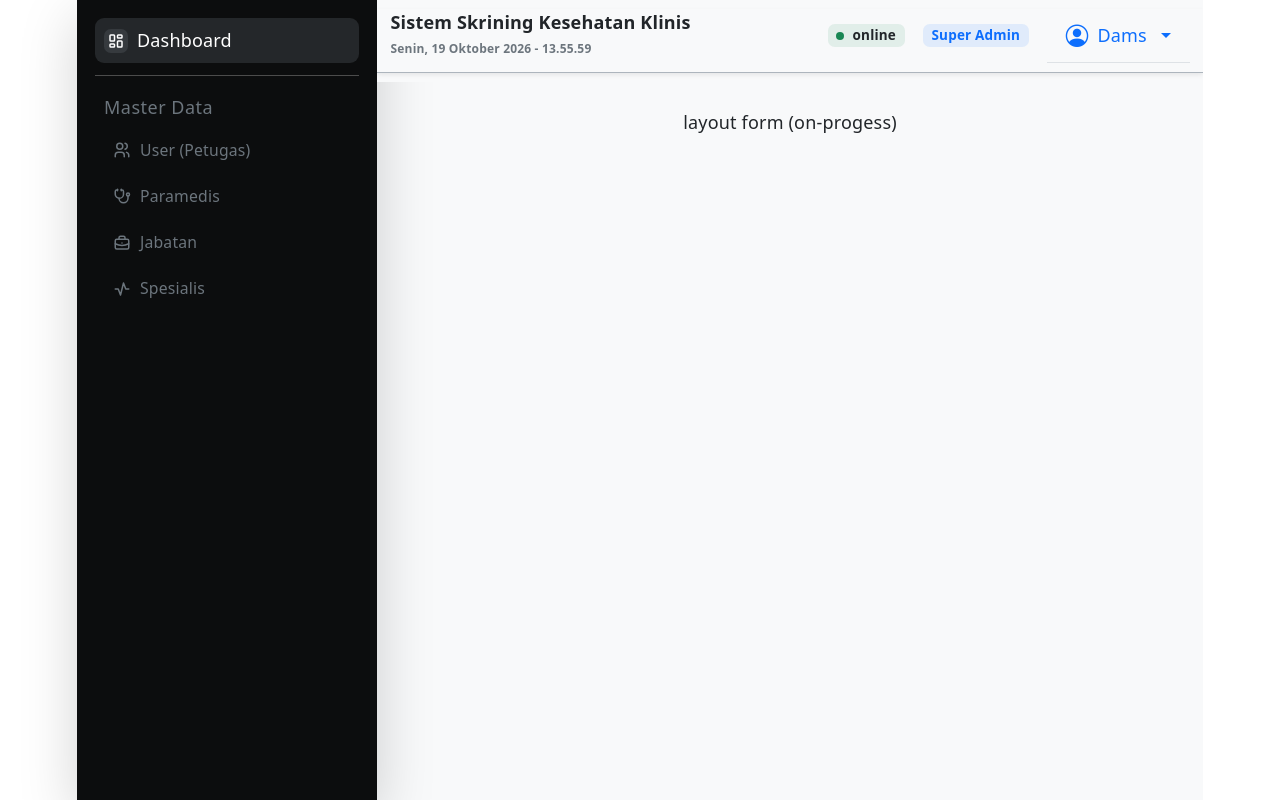
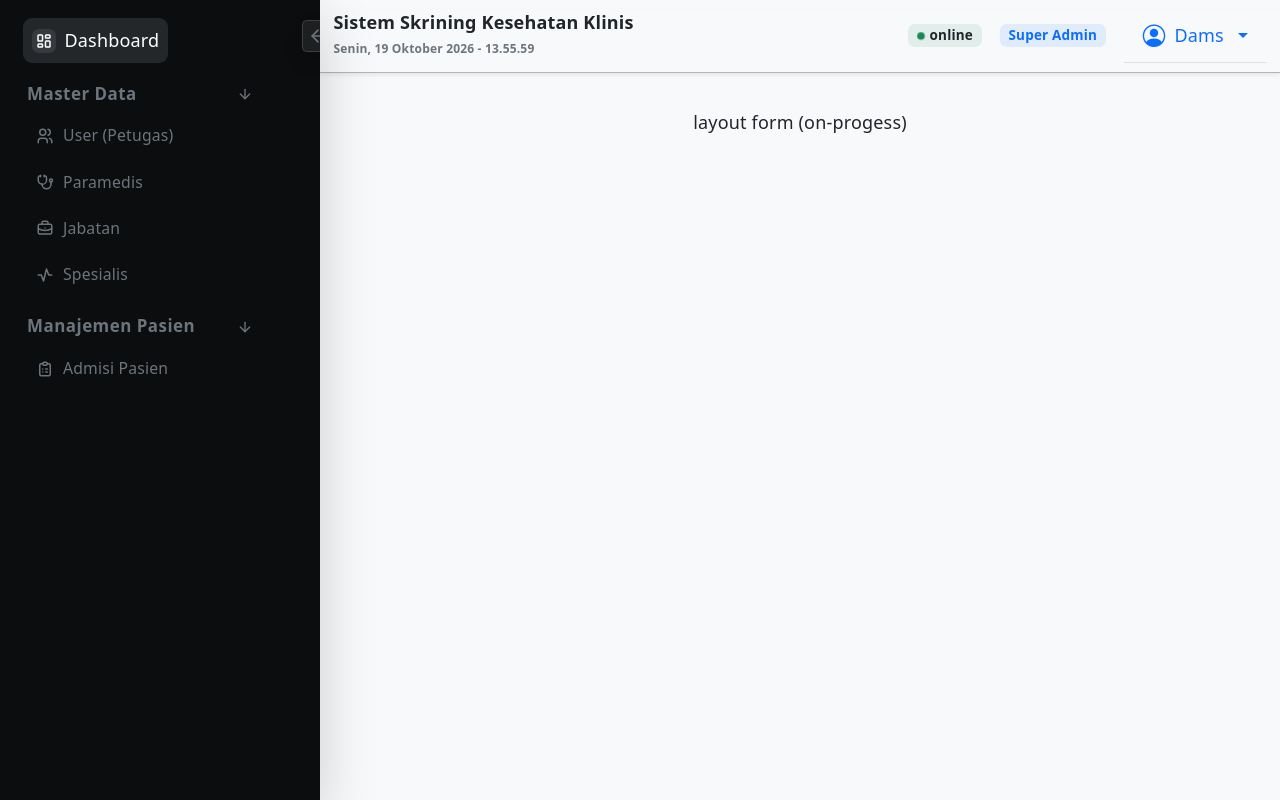
Before and after one commit to dams-code/sistem-skrining-kesehatan-klinis, a React (Vite) app in the folder frontend/: page /menu in a window 1280 px wide. Built offline with nearby package versions, Linux system fonts and the light colour scheme; no server answers.

Commit message:
fix, Perbaikan layout menu utama, login, register

```diff
--- a/frontend/src/components/Navbar.jsx
+++ b/frontend/src/components/Navbar.jsx
@@ -22,8 +22,8 @@ export default function Navbar({namaProject = '', username= '', nama_jabatan= ''
     }).replace("pukul", "-");
 
     return (
-        <nav class="navbar navbar-expand-lg bg-body-tertiary">
-            <div class="shadow-sm container-fluid border-bottom border-dark-subtle pb-2 justify-content-between">
+        <nav className="navbar navbar-expand-lg bg-body-tertiary">
+            <div className="shadow-sm container-fluid border-bottom border-dark-subtle pb-2 justify-content-between">
                 <div className="col text-start">
                     <h5 className="fw-bold m-0 text-dark" style={{fontSize: '18px'}}>{namaProject}</h5>
                     <small className="text-secondary" style={{fontSize: '12px'}}>
@@ -33,7 +33,10 @@ export default function Navbar({namaProject = '', username= '', nama_jabatan= ''
 
                 <div className="d-flex align-items-center gap-3 me-3">
                     <div className="d-flex align-items-center gap-3">
-                        <span className="badge bg-success bg-opacity-10 text-dark"><span className="rounded-circle bg-success d-inline-block me-1" style={{width: '8px', height: '8px'}}></span> {status}</span>
+                        <span className="badge bg-success bg-opacity-10 text-dark">
+                            <span className="rounded-circle bg-success d-inline-block me-1 pulse" style={{width: '8px', height: '8px'}}></span>
+                            {status}
+                        </span>
                         <span className="badge bg-primary bg-opacity-10 text-primary">{nama_jabatan}</span>
                     </div>
                 </div>
@@ -71,6 +74,28 @@ export default function Navbar({namaProject = '', username= '', nama_jabatan= ''
                     </div>
                 </div>
             </div>
+
+            <style>{`
+                @keyframes setPulse{
+                    0% {
+                        transform: scale(0);
+                        box-shadow: 0 0 0 0 rgba(25,135, 84, 0.7);
+                    }
+                    70% {
+                        transform: scale(1);
+                        box-shadow: 0 0 0 6px rgba(25, 135, 84, 0);
+                    }
+                    100% {
+                        transform: scale(0.95);
+                        box-shadow: 0 0 0 0 rgba(25,135, 84, 0);
+                    }
+                }
+
+                .pulse{
+                    animation: setPulse 1.4s infinite;
+                }
+            `}
+            </style>
         </nav>
     )
 }
--- a/frontend/src/components/Sidebar.jsx
+++ b/frontend/src/components/Sidebar.jsx
@@ -1,22 +1,58 @@
 import React, {useState} from 'react';
 import {
-    TbStethoscope, TbActivity,
-    TbUsers, TbBriefcase, TbLayoutDashboard
+    TbStethoscope, TbActivity, TbUsers,
+    TbBriefcase, TbLayoutDashboard, TbClipboardList
 } from 'react-icons/tb';
 
-export default function Sidebar() {
+import { LuArrowDown, LuArrowLeft, LuArrowRight } from "react-icons/lu";
+
+export default function Sidebar({cekSidebarOpen, toggleSidebar}) {
     const [menuAktif, setMenuAktif] = useState("set-dashboard");
+
+    const [masterDataOpen, setMasterDataOpen] = useState(true);
+    const [manajemenPasienOpen, setManajemenPasienOpen] = useState(true);
 
     return (
         <div
-            className="p-3 text-white shadow-lg"
+            className="position-relative shadow-lg flex-shrink-0"
             style={{
-                width: '300px',
+                width: cekSidebarOpen ? '320px' : '0px',
+                minWidth: cekSidebarOpen ? '200px' : '0px',
                 backgroundColor: '#0c0d0e',
-                minHeight: '100vh'
+                minHeight: '100vh',
+                overflow: 'hidden',
+                transition: 'width 0.3s ease min-width 0.3s ease',
+                whiteSpace: 'nowrap',
+                zIndex: 100
             }}
         >
-            <div className="d-flex flex-column gap-1 mb-3">
+            <button
+                onClick={toggleSidebar}
+                className="btn btn-sm text-secondary position-absolute shadow d-flex align-items-center justify-content-center p-0 position-absolute"
+                style={{
+                    width:'32px',
+                    height: '32px',
+                    top: '20px',
+                    right: '-14px',
+                    zIndex: 101,
+                    backgroundColor: '#1d1f21',
+                    border: '1px solid #3c4043',
+                    color: '#a1a7ab'
+
+                }}
+            >
+                {cekSidebarOpen ? <LuArrowLeft size={20} /> : <LuArrowRight size={20} />}
+            </button>
+
+            <div
+                className={`d-flex flex-column h-100 p-3 text-white ${cekSidebarOpen ? 'overflow-auto': 'overflow-hidden'}`}
+                style={{
+                    width: '280px',
+                    opacity: cekSidebarOpen ? 1 : 0,
+                    transition: 'opacity 0.2s ease'
+                }}
+            >
+                <div className="d-flex align-items-center justify-content-between mb-3 px-1">
                     <div onClick={() => setMenuAktif('set-dashboard')} className={`d-flex align-items-center gap-2 px-2 py-2 rounded-3 cursor-pointer ${
                             menuAktif === 'set-dashboard'
                                 ? 'bg-secondary bg-opacity-25 text-white fw-medium'
@@ -33,10 +69,17 @@ export default function Sidebar() {
                 </div>
 
                 <div className="mb-3">
-                <div className="text-secondary px-2 mb-1 d-flex justify-content-between align-items-center" style={{fontSize: '11px', letterSpacing: '0.5px'}}>
-                    <span className="fs-6">Master Data</span>
+                    <div className="text-secondary px-2 mb-1 text-start align-items-center d-flex justify-content-between cursor-pointer hover-white" style={{fontSize: '11px', letterSpacing: '0.5px', userSelect: 'none'}} onClick={() => setMasterDataOpen(!masterDataOpen)}>
+                        <span style={{fontSize: '0.94rem'}} className="fw-semibold">Master Data</span>
+                        <span style={{transform: masterDataOpen ? 'rotate(0deg)' : 'rotate(-90deg)', transition: 'transform 0.2s ease'}}><LuArrowDown size={16}/></span>
                     </div>
-                <div className="d-flex flex-column gap-1 mx-2 mt-2">
+                    {
+                        masterDataOpen && (
+                            <div className="d-flex flex-column gap-1 mx-2 mt-2 dropdown-content"
+                                style={{
+                                    animation: 'fadeIn 0.26s ease-in-out forwards'
+                                }}
+                            >
                                 <div
                                     onClick={() => setMenuAktif('user')}
                                     className={`d-flex align-items-center gap-2 px-2 py-2 rounded-3 cursor-pointer ${
@@ -77,12 +120,56 @@ export default function Sidebar() {
                                     <span className="small">Spesialis</span>
                                 </div>
                             </div>
+                        )
+                    }
+                </div>
+
+                <div className="mb-3">
+                    <div className="text-secondary text-start px-2 mb-1 align-items-center d-flex justify-content-between cursor-pointer hover-white" style={{fontSize: '11px', letterSpacing: '0.5px', userSelect: 'none'}} onClick={() => setManajemenPasienOpen(!manajemenPasienOpen)}>
+                        <span style={{fontSize: '0.94rem'}} className="fw-semibold">Manajemen Pasien</span>
+                        <span style={{transform: manajemenPasienOpen ? 'rotate(0deg)' : 'rotate(-90deg)', transition: 'transform 0.2s ease'}}><LuArrowDown size={16}/></span>
+                    </div>
+
+                    {
+                        manajemenPasienOpen && (
+                            <div className="d-flex flex-column gap-1 mx-2 mt-2" style={{animation: 'fadeIn 0.26s forwards'}}>
+                                <div
+                                    onClick={() => setMenuAktif('admisi')}
+                                    className={`d-flex align-items-center gap-2 px-2 py-2 rounded-3 cursor-pointer ${
+                                        menuAktif === 'admisi' ? 'bg-secondary bg-opacity-25 text-white fw-medium' : 'text-secondary hover-bg'
+                                    }`}
+                                >
+                                    <TbClipboardList />
+                                    <span className="small">Admisi Pasien</span>
+
+                                </div>
+                            </div>
+                        )
+                    }
+                </div>
             </div>
 
             {
                 <style>{`
                     .cursor-pointer {cursor: pointer;}
                     .hover-bg:hover {background-color: rgba(255,255,255,0.05); color: #fff;}
+
+                    @keyframes fadeIn{
+                        0% {
+                            opacity: 0;
+                            transform: translateY(-6px);
+                        }
+                        100% {
+                            opacity: 1;
+                            transform: translateY(0);
+                        }
+                    }
+
+                    .btn-primary:hover {
+                        background-color: #3c4043 !important;
+                        color: #fff !important;
+                        border-color: #5f6368 !important;
+                    }
                 `}
                 </style>
             }
--- a/frontend/src/index.css
+++ b/frontend/src/index.css
@@ -55,7 +55,6 @@ body {
 }
 
 #root {
-  width: 1126px;
   max-width: 100%;
   margin: 0 auto;
   text-align: center;
--- a/frontend/src/pages/auth/Login.jsx
+++ b/frontend/src/pages/auth/Login.jsx
@@ -29,7 +29,7 @@ export default function Login(){
 
     return (
         <div className="container d-flex justify-content-center align-item-center">
-            <div className="row col-md-6 mt-3 justify-content-center align-item-center">
+            <div className="row col-md-5 mt-3 justify-content-center align-item-center">
                 <div className="card shadow-sm p-3 mb-5 bg-body rounded">
                     <div className="card-body justify-content-center">
                         <form onSubmit={handleLogin} style={{display: 'flex', flexDirection: 'column', gap: '12px'}}>
--- a/frontend/src/pages/auth/Registrasi.jsx
+++ b/frontend/src/pages/auth/Registrasi.jsx
@@ -73,7 +73,7 @@ export default function Registrasi(){
 
     return (
         <div className="container d-flex justify-content-center align-item-center">
-            <div className="row col-md-12 mt-3 justify-content-center align-item-center">
+            <div className="row col-md-9 mt-3 justify-content-center align-item-center">
                 <div className="card shadow-sm p-3 mb-5 bg-body rounded">
                     <div className="card-body justify-content-center">
                         <form onSubmit={handleRegistrasi}>
--- a/frontend/src/pages/menu_utama/Menu.jsx
+++ b/frontend/src/pages/menu_utama/Menu.jsx
@@ -1,14 +1,22 @@
 import Sidebar from '../../components/Sidebar';
 import Navbar from '../../components/Navbar';
 import { useState } from 'react';
+
+import { LuArrowRight } from "react-icons/lu";
 
 export default function MenuUtama() {
 
     const [menuAktif, setMenuAktif] = useState('set-dashboard');
 
+    const [sidebarOpen, setSidebarOpen] = useState(true);
+
+    const toggleSidebar = () => {
+        setSidebarOpen(!sidebarOpen);
+    }
+
     return (
         <div className="d-flex min-vh-100 bg-light">
-            <Sidebar menuAktif={menuAktif} setMenuAktif={setMenuAktif}/>
+            <Sidebar toggleSidebar={toggleSidebar} cekSidebarOpen={sidebarOpen} menuAktif={menuAktif} setMenuAktif={setMenuAktif}/>
 
             <div className="flex-grow-1 d-flex flex-column overflow-hidden">
 
```
Lines whose indentation alone changed are shown as unchanged.
